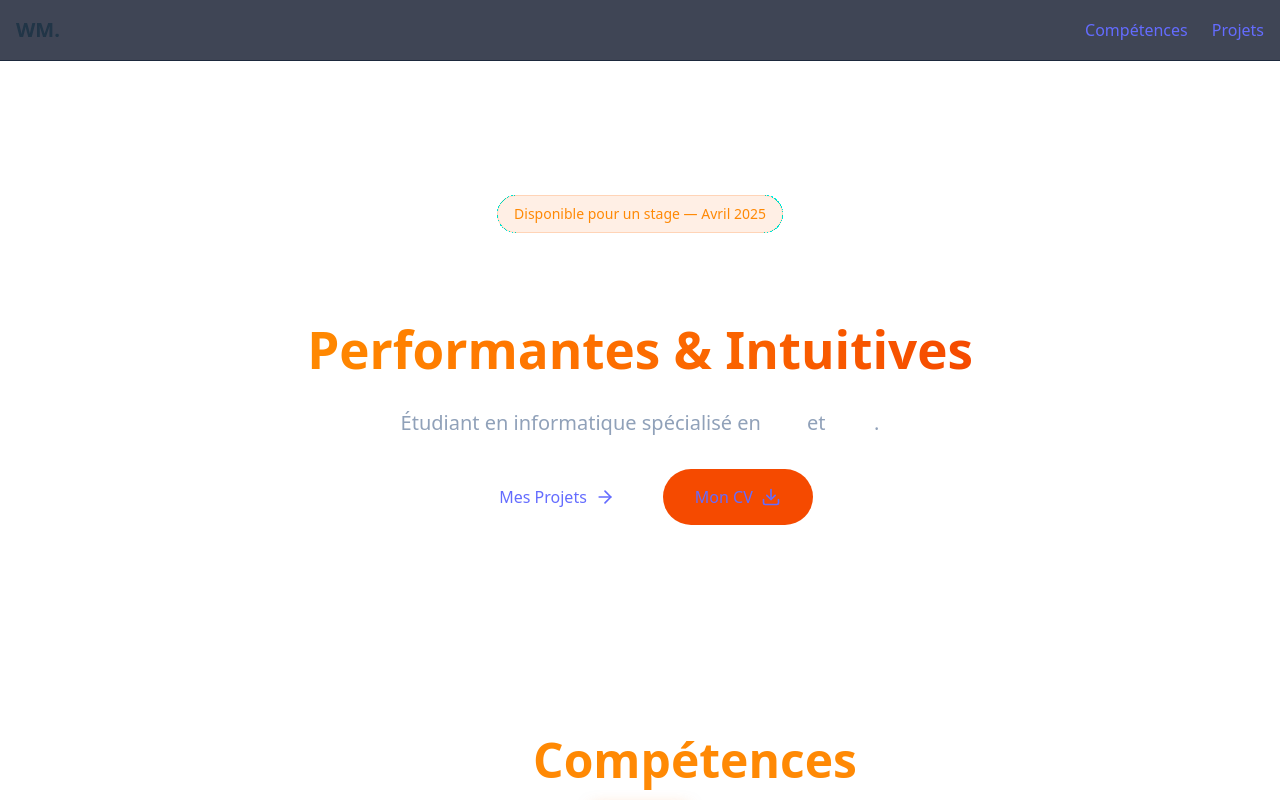
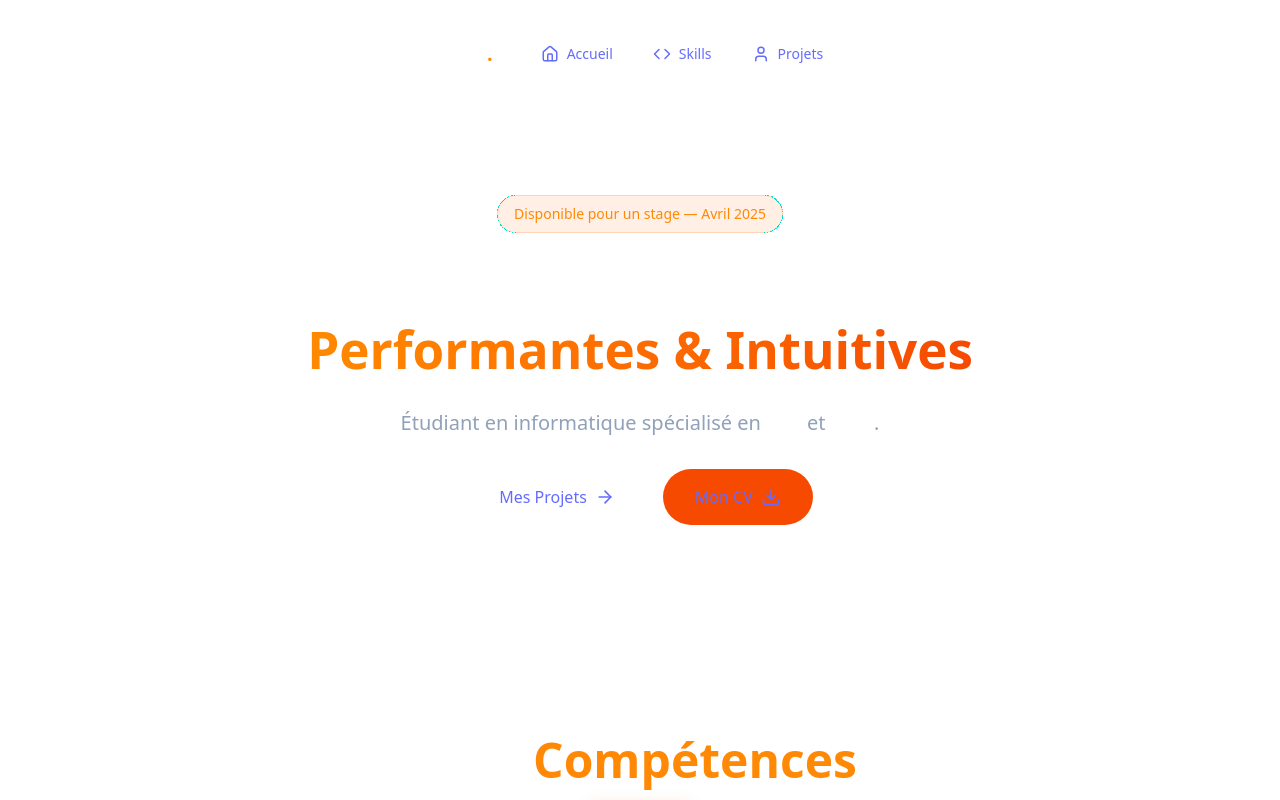
Before and after one commit to MoussaouiWassime/portfolio-react, a React (Vite) app: page / in a window 1280 px wide. Shown: the top 800 px of the page. Built offline with nearby package versions, Linux system fonts and the light colour scheme.

Commit message:
feat : add framer-motion animations to Navbar for improved visibility

```diff
--- a/src/components/Navbar.tsx
+++ b/src/components/Navbar.tsx
@@ -1,14 +1,62 @@
+import { motion } from 'framer-motion';
+import { Home, User, Code } from 'lucide-react';
+
 const Navbar = () => {
     return (
-        <nav className="fixed top-0 w-full z-50 bg-slate-900/80 border-b border-slate-800 p-4">
-            <div className="max-w-7xl mx-auto flex justify-between items-center">
-                <span className="text-xl font-bold">WM.</span>
-                <ul className="flex gap-6">
-                    <li><a href="#skills" className="hover:text-orange-500">Compétences</a></li>
-                    <li><a href="#projects" className="hover:text-orange-500">Projets</a></li>
+        <div className="fixed top-6 left-0 right-0 z-50 flex justify-center px-4 pointer-events-none">
+            <motion.nav
+                initial={{ y: -100, opacity: 0 }}
+                animate={{ y: 0, opacity: 1 }}
+                transition={{ duration: 0.6 }}
+                className="glass-panel rounded-full px-2 p-2 sm:px-6 sm:py-3 flex items-center gap-2 pointer-events-auto"
+            >
+                <span className="text-xl font-bold text-white mr-6 ml-2 hidden sm:block">
+                    WM<span className="text-orange-400">.</span>
+                </span>
+
+                <ul className="flex items-center gap-1 sm:gap-2">
+                    <li>
+                        <a
+                            href="#home"
+                            className="relative px-4 py-2 text-sm font-medium text-slate-400 hover:text-white transition-colors group flex items-center gap-2 rounded-full overflow-hidden"
+                        >
+                            <span className="relative z-10 flex items-center gap-2">
+                                <Home size={18} />
+                                <span className="hidden md:inline">Accueil</span>
+                            </span>
+                            <span className="absolute inset-0 bg-white/10 opacity-0 group-hover:opacity-100 transition-opacity duration-200" />
+                        </a>
+                    </li>
+
+                    <li>
+                        <a
+                            href="#skills"
+                            className="relative px-4 py-2 text-sm font-medium text-slate-400 hover:text-white transition-colors group flex items-center gap-2 rounded-full overflow-hidden"
+                        >
+                            <span className="relative z-10 flex items-center gap-2">
+                                <Code size={18} />
+                                <span className="hidden md:inline">Skills</span>
+                            </span>
+                            <span className="absolute inset-0 bg-white/10 opacity-0 group-hover:opacity-100 transition-opacity duration-200" />
+                        </a>
+                    </li>
+
+                    <li>
+                        <a
+                            href="#projects"
+                            className="relative px-4 py-2 text-sm font-medium text-slate-400 hover:text-white transition-colors group flex items-center gap-2 rounded-full overflow-hidden"
+                        >
+                            <span className="relative z-10 flex items-center gap-2">
+                                <User size={18} />
+                                <span className="hidden md:inline">Projets</span>
+                            </span>
+                            <span className="absolute inset-0 bg-white/10 opacity-0 group-hover:opacity-100 transition-opacity duration-200" />
+                        </a>
+                    </li>
                 </ul>
-            </div>
-        </nav>
+            </motion.nav>
+        </div>
     );
 };
+
 export default Navbar;
```
